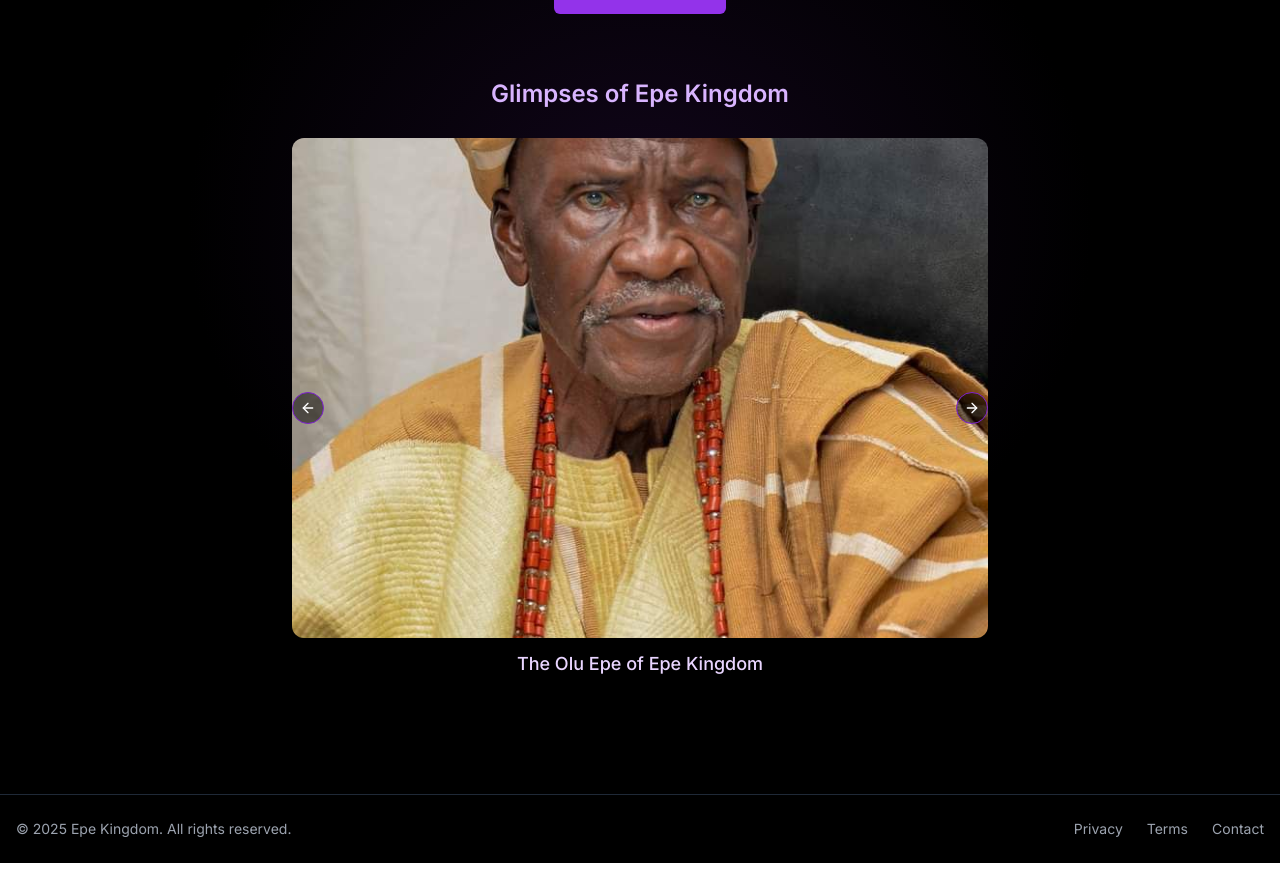
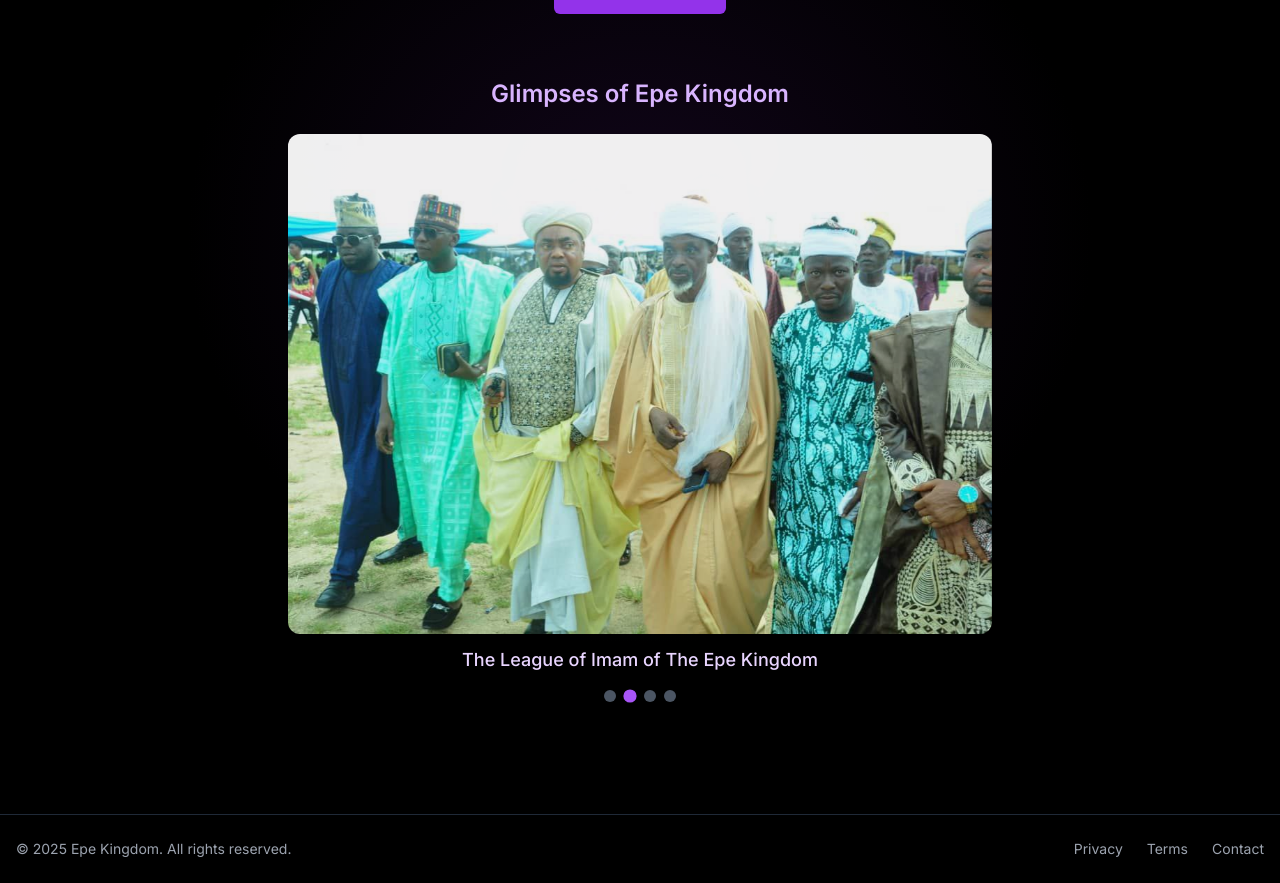
Before and after one commit to Sinfosecurity/epe-kingdom, a Next.js app: page / in a window 1280 px wide. Shown: the part 342-1225 px from the top of the page. Built offline with nearby package versions, Linux system fonts and the light colour scheme.

Commit message:
Implement AutoImageSlider component and replace carousel in LandingPage3

```diff
--- a/app/page.tsx
+++ b/app/page.tsx
@@ -1,18 +1,10 @@
 import Link from "next/link";
-import Image from "next/image";
 import { ArrowRight } from "lucide-react";
-
 import { Button } from "@/components/ui/button";
-import {
-  Carousel,
-  CarouselContent,
-  CarouselItem,
-  CarouselNext,
-  CarouselPrevious,
-} from "@/components/ui/carousel";
+import { AutoImageSlider } from "@/components/AutoImageSlider";
 
 export default function LandingPage() {
-  // Sample images for the carousel
+  // Sample images for the slider
   const epeImages = [
     {
       src: "/epe-17.jpg",
@@ -34,11 +26,6 @@ export default function LandingPage() {
       alt: "Oba of Epe",
       title: "The Epe Kingdom",
     },
-    // {
-    //   src: "/placeholder-ljns3.png",
-    //   alt: "Epe Palace",
-    //   title: "Royal Palace",
-    // },
   ];
 
   return (
@@ -64,50 +51,16 @@ export default function LandingPage() {
             </Link>
           </div>
 
-          {/* Image Carousel */}
+          {/* Auto-changing Image Slider */}
           <div className="mt-12 mb-8">
             <h2 className="text-2xl font-semibold mb-6 text-purple-300">
               Glimpses of Epe Kingdom
             </h2>
             <div className="mx-auto max-w-3xl px-8">
-              <Carousel opts={{ loop: true, align: "center" }}>
-                <CarouselContent>
-                  {epeImages.map((image, index) => (
-                    <CarouselItem key={index}>
-                      <div className="p-1">
-                        <div className="overflow-hidden rounded-xl">
-                          <Image
-                            src={image.src || "/placeholder.svg"}
-                            alt={image.alt}
-                            width={600}
-                            height={400}
-                            className="w-full h-[500px] object-cover transition-transform duration-500 hover:scale-105"
-                          />
-                        </div>
-                        <h3 className="mt-3 text-lg font-medium text-center text-purple-200">
-                          {image.title}
-                        </h3>
-                      </div>
-                    </CarouselItem>
-                  ))}
-                </CarouselContent>
-                <CarouselPrevious className="left-1 bg-black/50 text-white border-purple-700 hover:bg-purple-900/70" />
-                <CarouselNext className="right-1 bg-black/50 text-white border-purple-700 hover:bg-purple-900/70" />
-              </Carousel>
+              <AutoImageSlider images={epeImages} interval={5000} />
             </div>
           </div>
         </div>
-
-        {/* Decorative Elements */}
-        {/* <div className="absolute bottom-10 right-10 z-10">
-          <Image
-            src="/placeholder-4kaf0.png"
-            alt="Epe Traditional Symbol"
-            width={120}
-            height={120}
-            className="opacity-80"
-          />
-        </div> */}
       </main>
 
       {/* Footer */}
--- /dev/null
+++ b/components/AutoImageSlider.tsx
@@ -0,0 +1,85 @@
+"use client";
+
+import { useState, useEffect } from "react";
+import Image from "next/image";
+
+interface SliderImage {
+  src: string;
+  alt: string;
+  title: string;
+}
+
+interface AutoImageSliderProps {
+  images: SliderImage[];
+  interval?: number; // Time in milliseconds between auto transitions
+}
+
+export function AutoImageSlider({
+  images,
+  interval = 3000,
+}: AutoImageSliderProps) {
+  const [currentIndex, setCurrentIndex] = useState(0);
+
+  // Auto-change image effect
+  useEffect(() => {
+    if (images.length <= 1) return;
+
+    const intervalId = setInterval(() => {
+      setCurrentIndex((prevIndex) => (prevIndex + 1) % images.length);
+    }, interval);
+
+    return () => clearInterval(intervalId);
+  }, [images.length, interval]);
+
+  // Handle manual navigation
+  const goToSlide = (index: number) => {
+    setCurrentIndex(index);
+  };
+
+  if (!images.length) return null;
+
+  return (
+    <div className="relative">
+      {/* Image container */}
+      <div className="relative overflow-hidden rounded-xl h-[500px]">
+        {images.map((image, index) => (
+          <div
+            key={index}
+            className={`absolute inset-0 transition-opacity duration-1000 ease-in-out ${
+              index === currentIndex ? "opacity-100 z-10" : "opacity-0 z-0"
+            }`}
+          >
+            <Image
+              src={image.src || "/placeholder.svg"}
+              alt={image.alt}
+              fill
+              className="object-cover"
+              priority={index === 0}
+            />
+          </div>
+        ))}
+      </div>
+
+      {/* Caption */}
+      <h3 className="mt-3 text-lg font-medium text-center text-purple-200">
+        {images[currentIndex]?.title}
+      </h3>
+
+      {/* Navigation dots */}
+      <div className="flex justify-center mt-4 gap-2">
+        {images.map((_, index) => (
+          <button
+            key={index}
+            onClick={() => goToSlide(index)}
+            className={`w-3 h-3 rounded-full transition-all ${
+              index === currentIndex
+                ? "bg-purple-500 scale-110"
+                : "bg-gray-600 hover:bg-gray-500"
+            }`}
+            aria-label={`Go to slide ${index + 1}`}
+          />
+        ))}
+      </div>
+    </div>
+  );
+}
```
